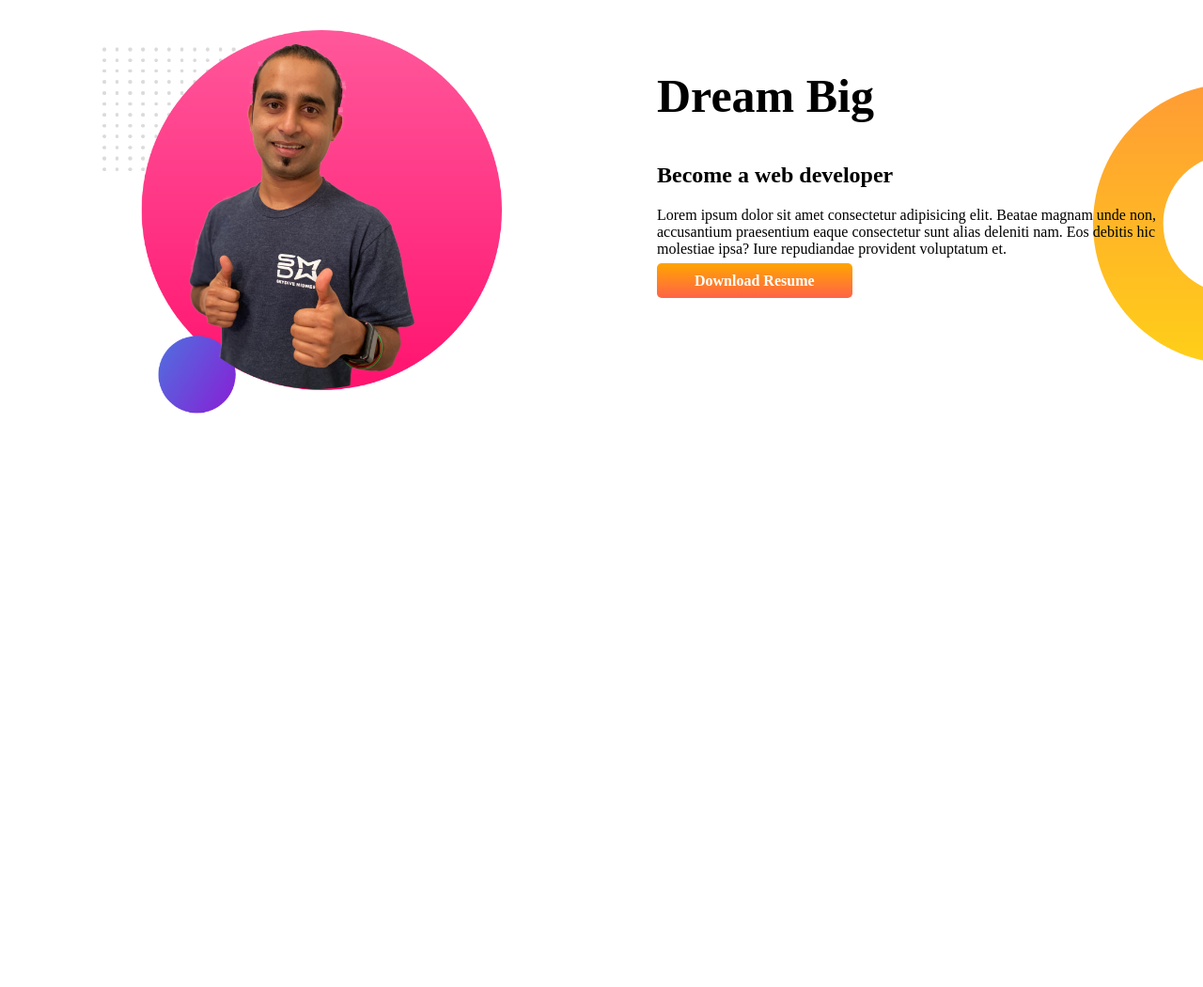
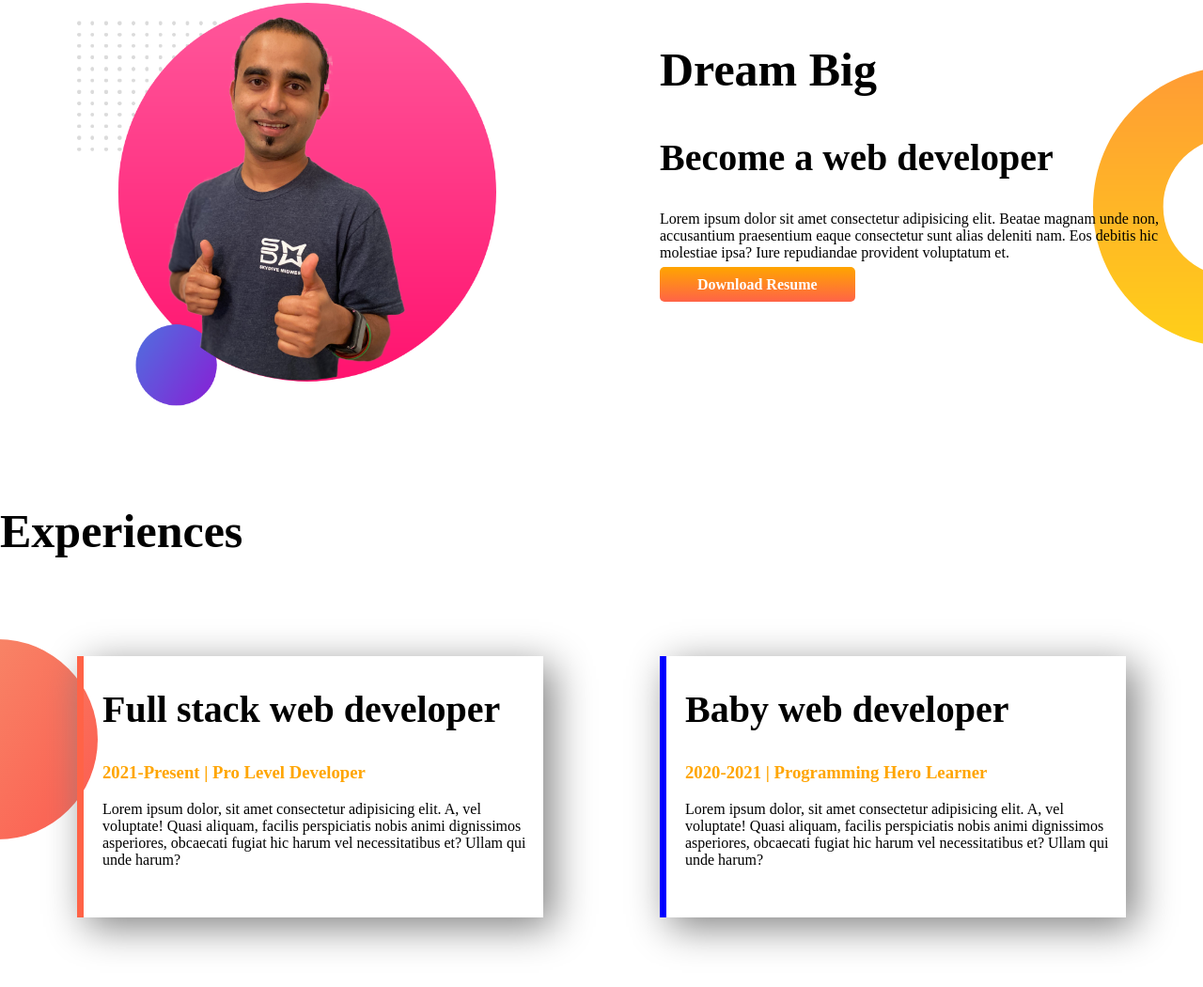
Before and after one commit to anichu/developer-porfolio, a plain HTML site: page index.html in a window 1280 px wide. Shown: the part 544-1594 px from the top of the page at 94% size. Before the commit the page ends 1038 px from the top, so only its background shows below. Drawn offline with Linux system fonts and the light colour scheme.

Commit message:
experience section added

```diff
--- a/index.html
+++ b/index.html
@@ -8,7 +8,7 @@
 		<title>Devloper-portfolio</title>
 	</head>
 	<body>
-		<section class="top-banner">
+		<section class="top-banner flexible-container">
 			<div class="half-width">
 				<h1>Welcome to</h1>
 				<h1><span class="orange-color">MD.Anis</span> World</h1>
@@ -31,7 +31,7 @@
 			</div>
 		</section>
 
-		<section class="dream-big">
+		<section class="dream-big flexible-container">
 			<div class="half-width">
 				<img src="images/jhankar2.png" alt="" />
 			</div>
@@ -47,5 +47,32 @@
 				<a href="#" class="link-button" target="_blank">Download Resume</a>
 			</div>
 		</section>
+
+		<section class="experience-area">
+			<h1>Experiences</h1>
+			<div class="flexible-container">
+				<div class="experience-item" id="full-stack-developer">
+					<h2>Full stack web developer</h2>
+					<h3 class="orange-color">2021-Present | Pro Level Developer</h3>
+					<p>
+						Lorem ipsum dolor, sit amet consectetur adipisicing elit. A, vel
+						voluptate! Quasi aliquam, facilis perspiciatis nobis animi
+						dignissimos asperiores, obcaecati fugiat hic harum vel
+						necessitatibus et? Ullam qui unde harum?
+					</p>
+					<br /><br />
+				</div>
+				<div class="experience-item" id="baby-developer">
+					<h2>Baby web developer</h2>
+					<h3 class="orange-color">2020-2021 | Programming Hero Learner</h3>
+					<p>
+						Lorem ipsum dolor, sit amet consectetur adipisicing elit. A, vel
+						voluptate! Quasi aliquam, facilis perspiciatis nobis animi
+						dignissimos asperiores, obcaecati fugiat hic harum vel
+						necessitatibus et? Ullam qui unde harum?
+					</p>
+				</div>
+			</div>
+		</section>
 	</body>
 </html>
--- a/style.css
+++ b/style.css
@@ -7,9 +7,10 @@ body {
 .orange-color {
 	color: orange;
 }
-section {
+.flexible-container {
 	display: flex;
-	padding: 50px;
+	margin-bottom: 100px;
+	padding: 0px 20px;
 }
 
 .half-width {
@@ -39,3 +40,26 @@ section {
 	background-repeat: no-repeat;
 	background-position: right;
 }
+h2 {
+	font-size: 40px;
+}
+
+.experience-area {
+	background-image: url("images/exp-bg.png");
+	background-position: left;
+	background-repeat: no-repeat;
+}
+.experience-item {
+	width: 45%;
+	margin: 5%;
+	padding-left: 20px;
+	border: 5px;
+	box-shadow: 10px 10px 40px gray;
+}
+#full-stack-developer {
+	border-left: 7px solid tomato;
+}
+
+#baby-developer {
+	border-left: 7px solid blue;
+}
```
